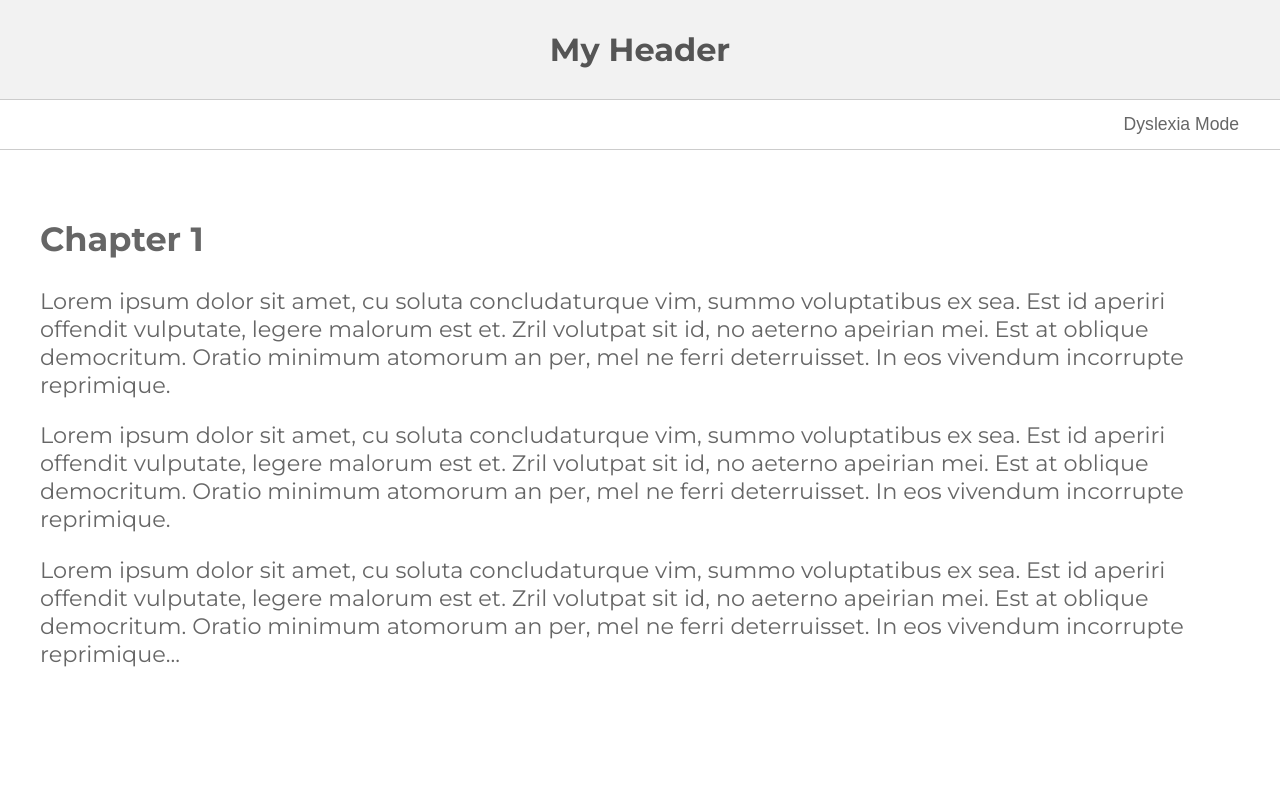
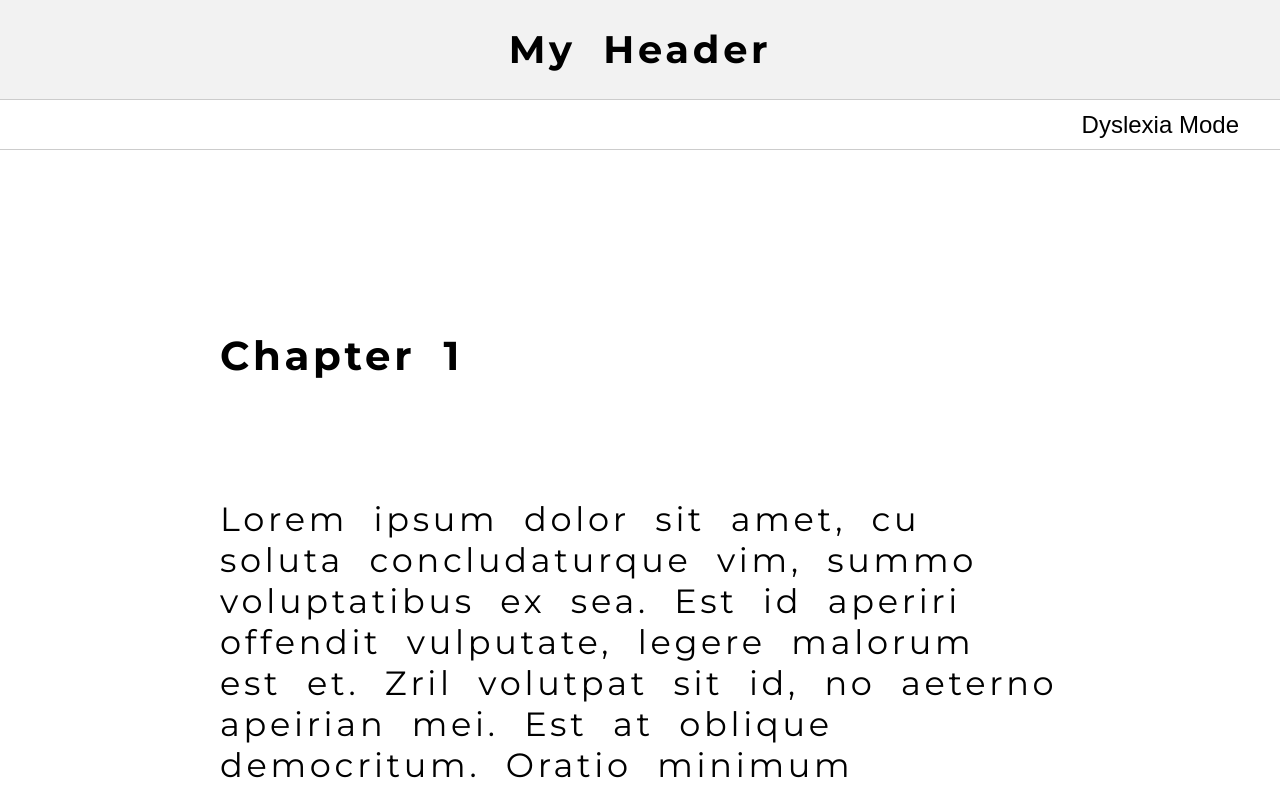
Before and after one commit to larinachen/webdev-labs, a plain HTML site: page lab06/03-dyslexia-mode/index.html in a window 1280 px wide. Both pictures are taken after a click on the button "Dyslexia Mode". Shown: the top 792 px of the page. Drawn offline with Linux system fonts and the light colour scheme.

Commit message:
finished lab06

```diff
--- a/lab06/03-dyslexia-mode/index.js
+++ b/lab06/03-dyslexia-mode/index.js
@@ -2,3 +2,29 @@
   See Smashing Magazine Tutorial:
   https://www.smashingmagazine.com/2021/11/dyslexia-friendly-mode-website/
 */
+
+
+// const setDClass = () =>{
+//   console.log("set to dyslexia-mode")
+//   document.querySelector("body").className = "dyslexia-mode";
+// }
+
+// document.querySelector("#dyslexia-toggle").addEventListener('click', setDClass);
+
+    // toggle dyslexia support
+    const isPressed = window.localStorage.getItem('dyslexic') === 'true';
+    if(isPressed) {
+        document.body.classList.add('dyslexia-mode');
+    }
+    // set the button to pressed if appropriate
+    const toggle = document.getElementById('dyslexia-toggle');
+    if(isPressed) {
+        toggle.setAttribute('aria-pressed', 'true');
+    }
+    // toggle dyslexia support
+    toggle.addEventListener('click', (e) => {
+        let pressed = e.target.getAttribute('aria-pressed') === 'true';
+        e.target.setAttribute('aria-pressed', String(!pressed));
+        document.body.classList.toggle('dyslexia-mode');
+        window.localStorage.setItem('dyslexic', String(!pressed));
+    });
--- a/lab06/style.css
+++ b/lab06/style.css
@@ -112,3 +112,41 @@ button {
 .high-contrast button {
     color: black;
 }
+
+.dyslexia-mode{
+    letter-spacing: 0.35ch;
+    word-spacing: 1.225ch;
+    font-variant-ligatures: none;
+}
+
+.dyslexia-mode content{
+    line-height: 2.0;
+    margin: auto;
+ }
+
+ .dyslexia-mode h1{
+    margin: auto;
+    color: #000;
+    font-size: 240%;
+ }
+
+ .dyslexia-mode h2{
+    margin: auto;
+    color: #000;
+    font-size: 180%;
+    width: 70%;
+    margin-top: 3.5em;
+ }
+
+ .dyslexia-mode p{
+    margin:auto;
+    margin-top: 3.5em;
+    color: #000;
+    font-size: 150%;
+    width: 70%;
+ }
+
+ .dyslexia-mode button{
+    color: #000;
+    font-size: 150%;
+ }
```
Also changed, not shown: 1 other file.
